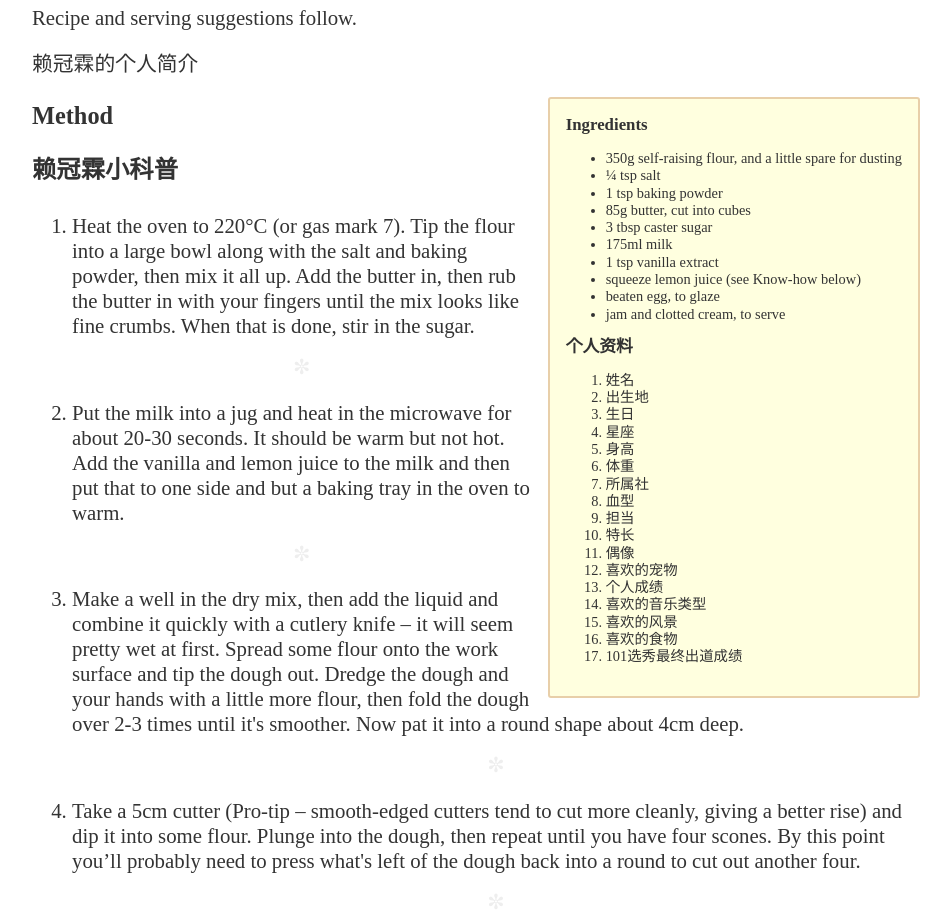
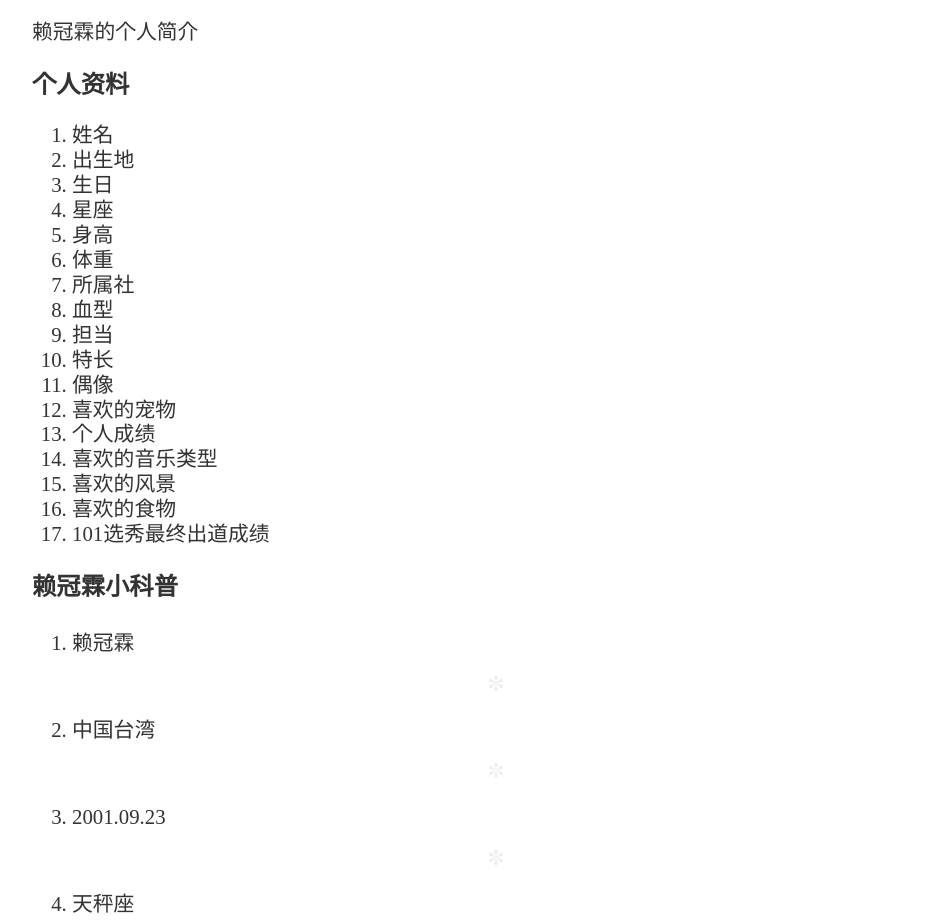
Before and after one commit to Bangajeong/Kuanlin, a plain HTML site: page index.html in a window 1280 px wide. Shown: the part 1322-2246 px from the top of the page, without its empty margins (164-1115 px from the left). Drawn offline with Linux system fonts and the light colour scheme.

Commit message:
Update index.html

```diff
--- a/index.html
+++ b/index.html
@@ -10,38 +10,22 @@
 	<body>
 		<div class="Header">
 			<a href="/" class="LogoWrapper"><img src="img/SOC-Logo.png" alt="Scone O'Clock logo" /></a>
-			<p class="Strap">Scones: the most resplendent of snacks</p>
+			<p class="Strap">怯舞台上的赖冠霖</p>
 		</div>
 		<div class="IntroWrapper">
-			<p class="IntroText">Occasionally maligned and misunderstood; the scone is a quintessentially British classic.</p>
 			<p class="IntroText">Be fast and ball——向全世界安利赖冠霖
 				<!-- 根據 https://www.bilibili.com/video/av10364340/  -->
 				<embed height="452" width="544" quality="high" allowfullscreen="true" type="application/x-shockwave-flash" src="https://static-s.bilibili.com/miniloader.swf" flashvars="aid=6517184&page=1" pluginspage="http://www.adobe.com/shockwave/download/download.cgi?P1_Prod_Version=ShockwaveFlash"></embed>
 		        </p>
 			<div class="MoneyShot">
 				<img class="MoneyShotImg" src="img/scones.jpg" alt="Incredible scones" />
-				<p class="ImageCaption">Incredible scones, picture from Wikipedia</p>
 				<a href = https://www.bilibili.com/video/av12887191/">
 				<p class="ImageCaption">赖冠霖个人直拍合集</p>
 				</a>
  			</div>
                 </div>
-		<p>Recipe and serving suggestions follow.</p>
 		<p>赖冠霖的个人简介</p>
-		<div class="Ingredients">
-			<h3 class="SubHeader">Ingredients</h3>
-			<ul>
-				<li>350g self-raising flour, and a little spare for dusting</li>
-				<li>¼ tsp salt</li>
- 				<li>1 tsp baking powder</li>
-				<li>85g butter, cut into cubes</li>
-				<li>3 tbsp caster sugar</li>
-				<li>175ml milk</li>
-				<li>1 tsp vanilla extract</li>
-				<li>squeeze lemon juice (see Know-how below)</li>
-				<li>beaten egg, to glaze</li>
-				<li>jam and clotted cream, to serve</li>
-			</ul>
+		<div class="Questions">
 			<h3 class="SubHeader">个人资料	</h3>
 	                <ol>
                             <li>姓名</li>
@@ -63,17 +47,9 @@
                             <li>101选秀最终出道成绩</li>
 			</ol>
  		</div>
- 		<div class="HowToMake">
-			<h3 class="SubHeader">Method</h3>
+ 		<div class="Answers">
 			<h3 class="SubHeader">赖冠霖小科普</h3>
  			<ol class="MethodWrapper">
-				<li>Heat the oven to 220&deg;C (or gas mark 7). Tip the flour into a large bowl along with the salt and baking powder, then mix it all up. Add the butter in, then rub the butter in with your fingers until the mix looks like fine crumbs. When that is done, stir in the sugar.</li>
-				<li>Put the milk into a jug and heat in the microwave for about 20-30 seconds. It should be warm but not hot. Add the vanilla and lemon juice to the milk and then put that to one side and but a baking tray in the oven to warm.</li>
-				<li>Make a well in the dry mix, then add the liquid and combine it quickly with a cutlery knife – it will seem pretty wet at first. Spread some flour onto the work surface and tip the dough out. Dredge the dough and your hands with a little more flour, then fold the dough over 2-3 times until it's smoother. Now pat it into a round shape about 4cm deep.</li>
-				<li>Take a 5cm cutter (Pro-tip – smooth-edged cutters tend to cut more cleanly, giving a better rise) and dip it into some flour. Plunge into the dough, then repeat until you have four scones. By this point you’ll probably need to press what's left of the dough back into a round to cut out another four.</li>
-				<li>Brush the tops with beaten egg, then place onto the hot baking tray.</li>
-				<li>Bake for 10 minutes until risen and golden on the top. Eat just warm or cold on the day of baking, generously (and I do mean generously) topped with jam and clotted cream. </li>
-				<li>If freezing, freeze once cool. Defrost, then put in a low oven (about 160&deg;C) for a few minutes to refresh.</li>
 				<li>赖冠霖</li>
 				<li>中国台湾</li>
 				<li>2001.09.23</li>
```
